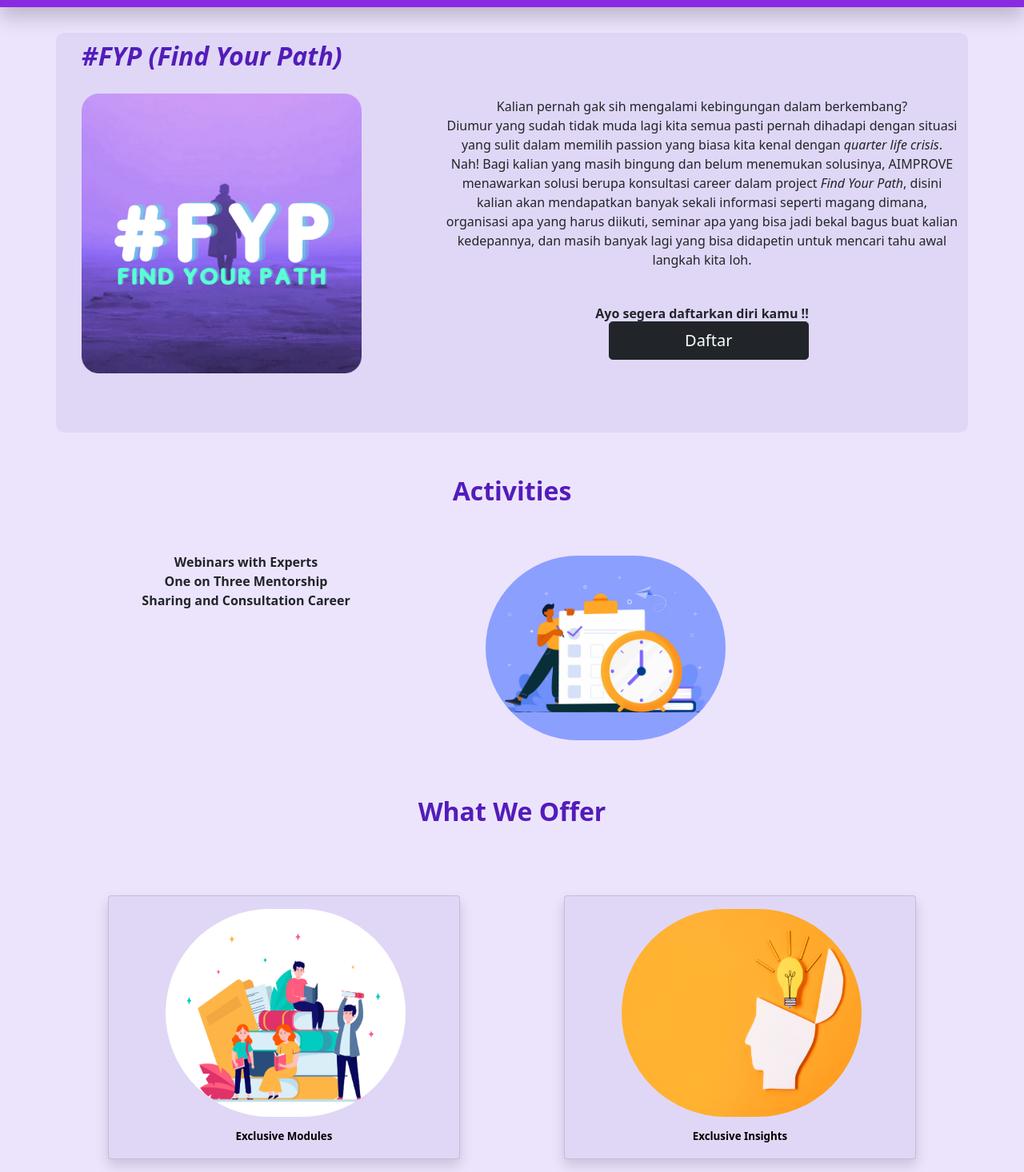
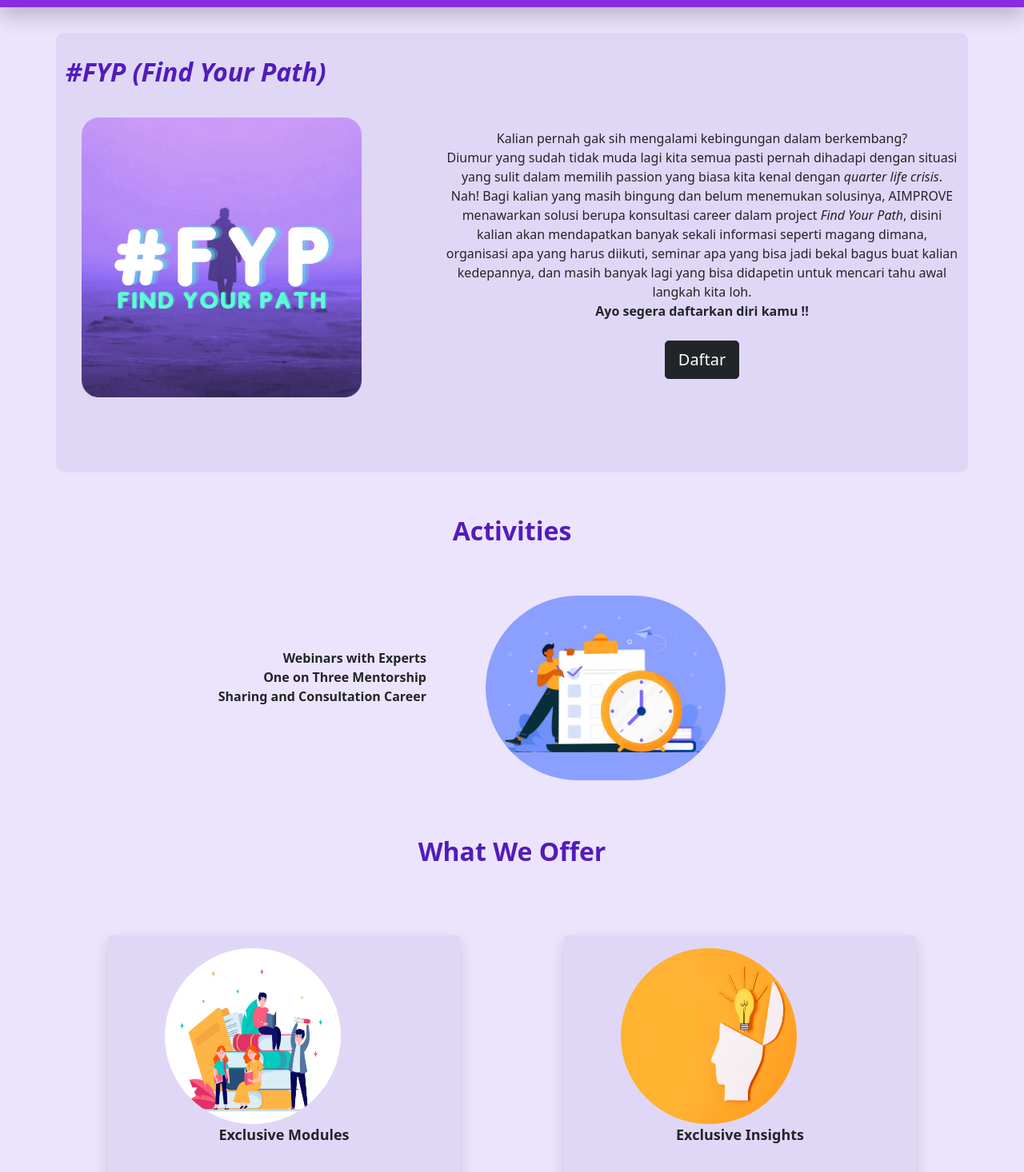
Before and after one commit to rg-km/final-project-engineering-50-new, a React (Create React App) app in the folder frontend/: page /FYP in a window 1280 px wide. Shown: the part 44-1510 px from the top of the page at 80% size. Built offline with nearby package versions, Linux system fonts and the light colour scheme.

Commit message:
fix layouting fyp page

```diff
--- a/frontend/src/components/Styles/FYP.css
+++ b/frontend/src/components/Styles/FYP.css
@@ -2,11 +2,12 @@
     background-color: #e0d7f6;
     align-items: center;
     border-radius: 10px;
-    height: 920px;
+    height: 1050px;
     width: 440px;
 }
-.text-head{
-    text-align: left;
+.text-head-fyp{
+    color: #531CB9;
+    text-align: center;
     padding: 40px;
     font-size:xx-large ;
     font-style: oblique;
@@ -19,56 +20,58 @@
     font-size: xx-large ;
     font-weight: bolder;
 }
-.text-act{
+.text-body-act{
     text-align: center;
     font-size: medium;
     font-weight: bold;
 }
 .fyp-img{
-    align-items: left;
     width: 350px;
     height: 350px;
     margin-left: 30px;
+    margin-top: -5px;
 }
 .act-img{
     border-radius: 360px;
     align-items: center;
-    margin-left: 50px;
+    margin-left: 110px;
     width: 300px;
 }
 
 .text-fyp{
     margin-top: 20px;
+    font-size: large;
 }
 
-.card {
+.card-fyp {
     background-color: #e0d7f6;
-    height: 330px;
-    width: 440px;
+    height: 330px !important;
+    width: 440px !important;
 }
-.card-text{
+
+.card-text-fyp{
     font-size: large;
 }
 .offer-img{
     height: 260px;
 }
 
-.btn-group .btn {
-    margin-top: 90px;
-    align-items: left;
-    margin-left: -250px;
-  }
+.klik-regist-fyp {
+    margin-top: 25px !important;
+    align-items: center;
+}
 
 @media (min-width: 768px){
     .fyp-panel{
         background-color: #e0d7f6;
         align-items: center;
         border-radius: 10px;
-        height: 850px;
+        height: 900px;
         width: 440px;
     }
-    .text-head{
-        text-align: left;
+    .text-head-fyp{
+        color: #531CB9;
+        text-align: center;
         font-size:xx-large ;
         font-style: oblique;
         font-weight: bolder;
@@ -81,10 +84,10 @@
         font-size: xx-large ;
         font-weight: bolder;
     }
-    .text-act{
+    .text-body-act{
         padding-top: 20px;
         text-align: center;
-        font-size: medium;
+        font-size: larger;
         font-weight: bold;
     }
     .fyp-img{
@@ -92,22 +95,39 @@
         width: 350px;
         height: 350px;
         margin-left: 170px;
+        margin-top: -5px;
     }
     .act-img{
         border-radius: 360px;
         align-items: center;
-        margin-left: 150px;
+        margin-left: 200px;
         width: 300px;
     }
 
     .text-fyp{
         margin-top: 30px;
+        font-size: large;
     }
 
-    .btn-group .btn {
+    .card-fyp {
+        background-color: #e0d7f6;
+        height: 310px !important;
+        width: 350px !important;
+    }
+
+    .card-text-fyp{
+    font-size: large;
+    text-align: center;
+}
+
+    .offer-img{
+        height: 220px !important;
+        width: 220px !important;
+    }
+
+    .klik-regist-fyp {
         margin-top: 110px;
-        align-items: left;
-        margin-left: -250px;
+        align-items: center;
       }
 }
 
@@ -116,15 +136,18 @@
         background-color: #e0d7f6;
         align-items: center;
         border-radius: 10px;
-        height: 500px;
+        height: 550px;
         width: 440px;
     }
-    .text-head{
+    .text-head-fyp{
         text-align: left;
+        color: #531CB9;
         font-size:xx-large ;
         font-style: oblique;
         font-weight: bolder;
-        padding-top: 50px;
+        padding: 10px;
+        margin-top: 20px;
+        margin-left: -10px;
     }
     .text-head-act{
         text-align: center;
@@ -133,8 +156,8 @@
         font-size: xx-large ;
         font-weight: bolder;
     }
-    .text-act{
-        padding-top: 110px;
+    .text-body-act{
+        padding-top: 90px;
         text-align: right;
         font-size: medium;
         font-weight: bold;
@@ -144,6 +167,7 @@
         width: 350px;
         height: 350px;
         margin-left: 20px;
+        margin-top: 20px;
     }
     .act-img{
         border-radius: 360px;
@@ -152,22 +176,19 @@
     }
 
     .text-fyp{
-        margin-top: 80px;
+        margin-top: 120px;
+        font-size: medium;
     }
 
-    .card {
-        background-color: #e0d7f6;
-        height: 330px;
-        width: 440px;
-    }
-
-    .card-text{
-        font-size: large;
-    }
-
-    .btn-group .btn {
+    .click-regist-fyp {
         margin-top: 100px;
         align-items: left;
         margin-left: -250px;
       }
+
+      .card-fyp {
+    background-color: #e0d7f6;
+    height: 330px !important;
+    width: 440px !important;
 }
+}
--- a/frontend/src/components/home/FYP.js
+++ b/frontend/src/components/home/FYP.js
@@ -61,7 +61,7 @@
         <div className="col-lg col-md fyp-panel">
           <div className='row'>
             <div className='col-lg-5 col-md-12'>
-              <h1 className='text-head text-left'>#FYP (Find Your Path)</h1>
+              <h1 className='text-head-fyp'>#FYP (Find Your Path)</h1>
               <img src={Image1} class="fyp-img" alt="FYP" />
             </div>
             <div className='text-fyp col-lg-7 col-md-12 text-center'>
@@ -72,7 +72,7 @@
               dan masih banyak lagi yang bisa didapetin untuk mencari tahu awal langkah kita loh.<br/>
               <b>Ayo segera daftarkan diri kamu !!</b>
 
-              <div className="btn-group">
+              <div className="klik-regist-fyp">
                       <button class="btn btn-dark btn-lg " onClick={handleShow}>Daftar</button>
                     <Modal show={show} onHide={handleClose}>
                       <Modal.Header closeButton>
@@ -114,7 +114,7 @@
 
       <div className='row'>
         <h2 className='text-head-act'>Activities</h2>
-          <div className='text-act col-lg-5 col-md-12'>
+          <div className='text-body-act col-lg-5 col-md-12'>
             Webinars with Experts<br/> One on Three Mentorship<br/> Sharing and Consultation Career
           </div>
           <div className='col-lg-5 col-md-12 mt-4'>
@@ -125,10 +125,10 @@
       <div className="row justify-content-center my-3">
               <h2 className="text-head-act text-center mt-4">What We Offer</h2>
             <div className="col-12 col-lg-6 col-md-6 mt-5">
-              <div className="card mx-auto shadow">
+              <div className="card-fyp mx-auto shadow">
                 <div className="card-body ">
                     <img src={Image3} className="offer-img text-center card-img" alt="module" />
-                    <p className="card-text text-center">
+                    <p className="card-text-fyp text-center">
                     <b>Exclusive Modules</b>
                     </p>
                 </div>
@@ -136,10 +136,10 @@
             </div>
 
             <div className="col-12 col-lg-6 col-md-6 mt-5">
-              <div className="card mx-auto shadow">
+              <div className="card-fyp mx-auto shadow">
                 <div className="card-body ">
                     <img src={Image4} className="offer-img text-center card-img" alt="insight" />
-                    <p className="card-text text-center">
+                    <p className="card-text-fyp text-center">
                     <b>Exclusive Insights</b>
                     </p>
                 </div>
@@ -147,10 +147,10 @@
             </div>
 
             <div className="col-12 col-lg-6 col-md-6 mt-5">
-              <div className="card mx-auto shadow">
+              <div className="card-fyp mx-auto shadow">
                 <div className="card-body ">
                     <img src={Image5} className="offer-img text-center card-img" alt="career" />
-                    <p className="card-text text-center">
+                    <p className="card-text-fyp text-center">
                     <b>Career Knowledge</b>
                     </p>
                   </div>
@@ -158,10 +158,10 @@
             </div>
 
             <div className="col-12 col-lg-6 col-md-6 mt-5">
-              <div className="card mx-auto shadow">
+              <div className="card-fyp mx-auto shadow">
                 <div className="card-body ">
                     <img src={Image6} className="offer-img text-center card-img" alt="networking" />
-                    <p className="card-text text-center">
+                    <p className="card-text-fyp text-center">
                     <b>Networking</b>
                     </p>
                 </div>
```
